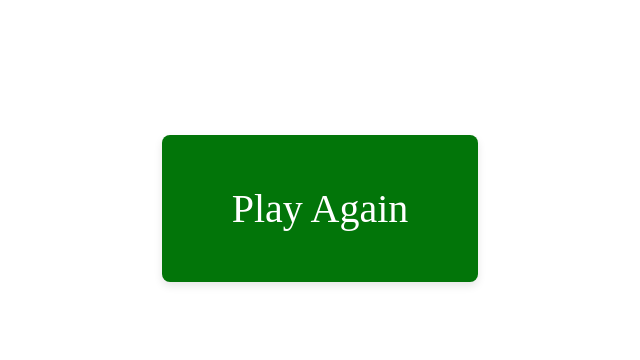
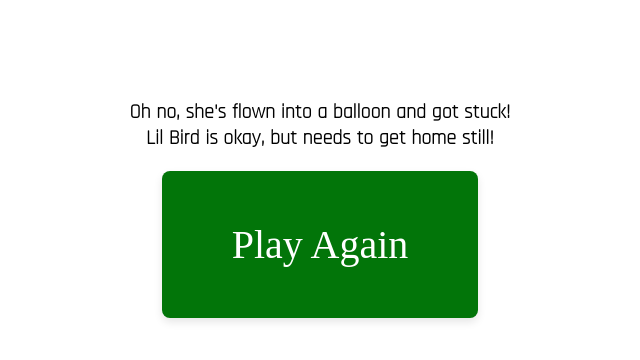
Before and after one commit to bethany-lynn/gamejam, a React (Create React App) app: page / in a window 1280 px wide. Both pictures are taken after a click on the button "Start Game". Shown: the top 360 px of the page, without its empty margins (320-960 px from the left). Built offline with nearby package versions, Linux system fonts and the light colour scheme; a web font is replaced by a local one.

Commit message:
added text to endscreen

```diff
--- a/src/ui_components/EndScreen.css
+++ b/src/ui_components/EndScreen.css
@@ -1,6 +1,15 @@
 .EndScreen {
     display: flex;
+    flex-direction: column;
     justify-content: center;
     align-items: center;
     height: 50vh;
 }
+
+.end-text{
+    font-family: 'Rajdhani', sans-serif;
+    font-size: 20px;
+    font-weight: 600;
+    margin-bottom: 20px;
+    text-align: center;
+}
--- a/src/ui_components/EndScreen.js
+++ b/src/ui_components/EndScreen.js
@@ -4,6 +4,11 @@ import './EndScreen.css';
 export default function EndScreen({ onRestartGame }) {
   return (
     <div className="EndScreen">
+      <div className="end-text">
+        Oh no, she's flown into a balloon and got stuck!
+        <br/>
+        Lil Bird is okay, but needs to get home still!
+      </div>
       <button onClick={onRestartGame} id="button">Play Again</button>
     </div>
   );
```
